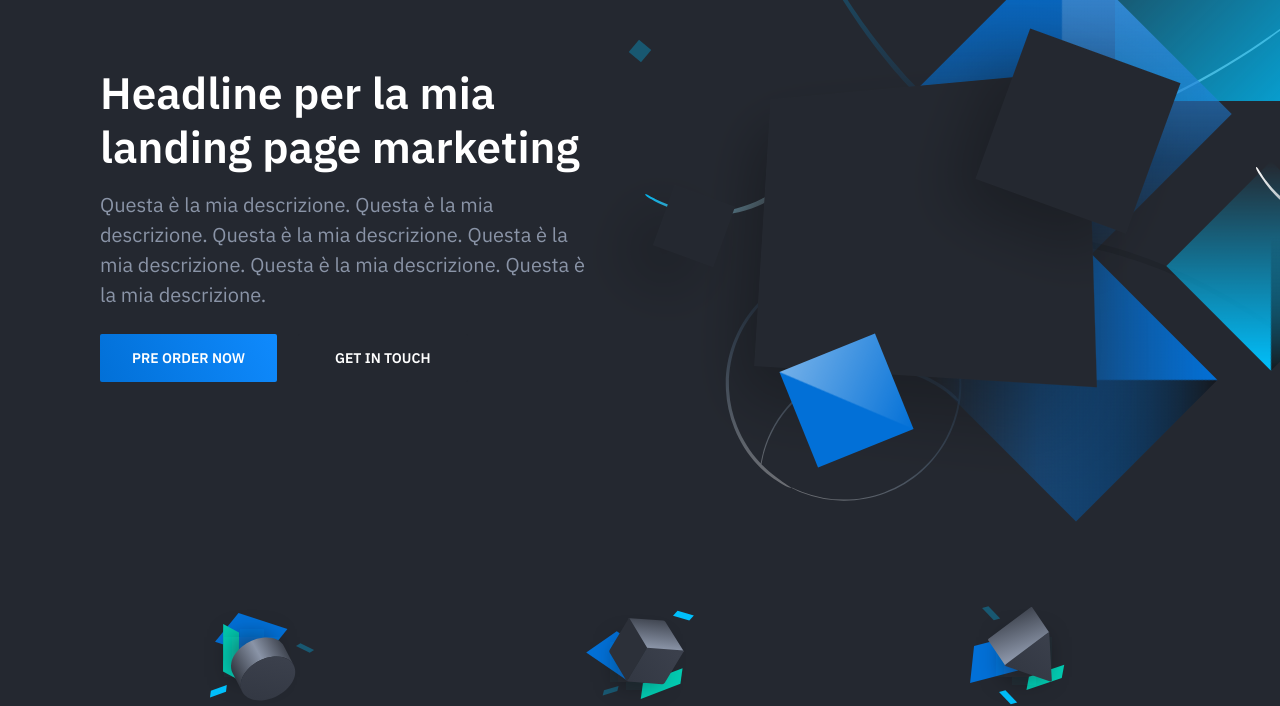
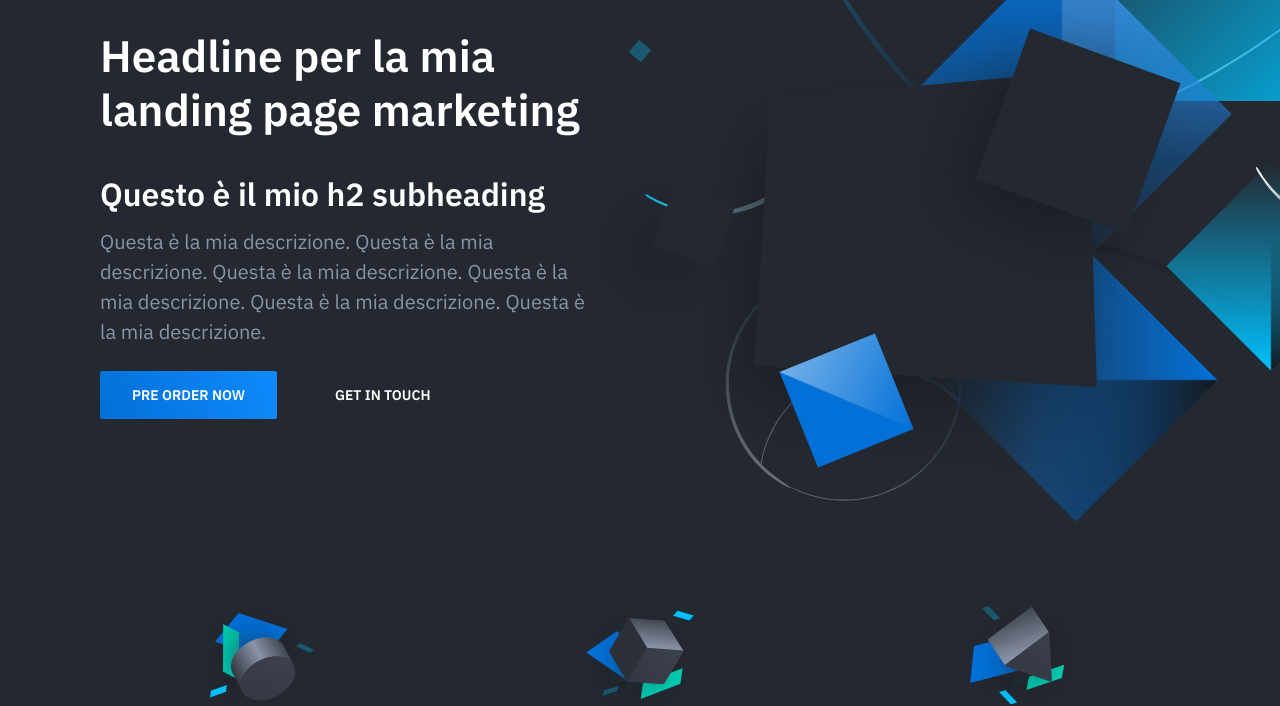
Before and after one commit to danielmoretti98/landingpage, a plain HTML site: page index.html in a window 1280 px wide. Shown: the part 118-824 px from the top of the page. Drawn offline with nearby package versions, Linux system fonts and the light colour scheme.

Commit message:
Inserito Tag H3 subheading

```diff
--- a/index.html
+++ b/index.html
@@ -37,6 +37,7 @@
                         <h1 class="hero-title mt-0">
                             Headline per la mia landing page marketing
                         </h1>
+                        <h3>Questo è il mio h2 subheading</h3>
                         <p class="hero-paragraph">
                             Questa è la mia descrizione. Questa è la mia descrizione. Questa è la mia descrizione.
                             Questa è la mia descrizione. Questa è la mia descrizione. Questa è la mia descrizione.
```
